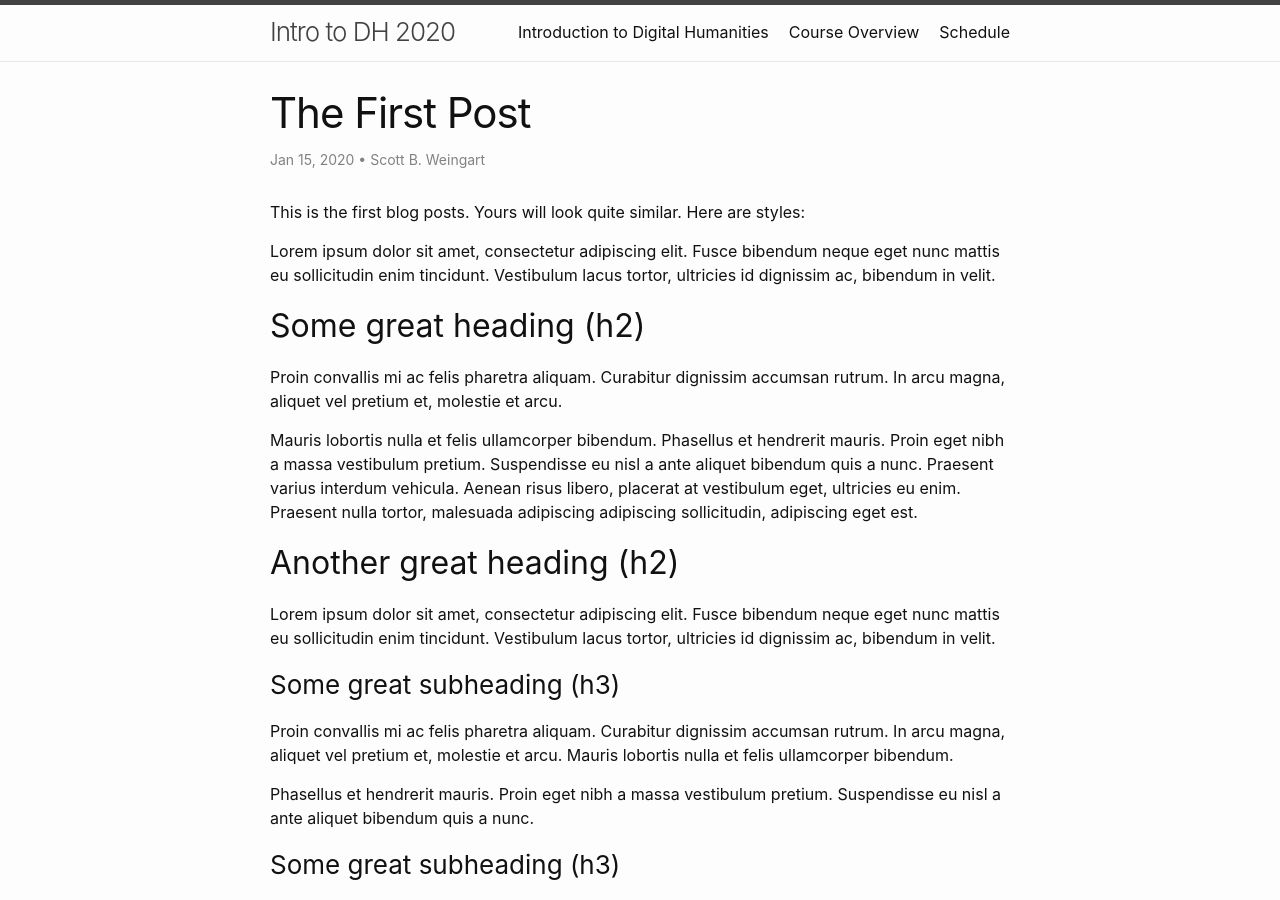
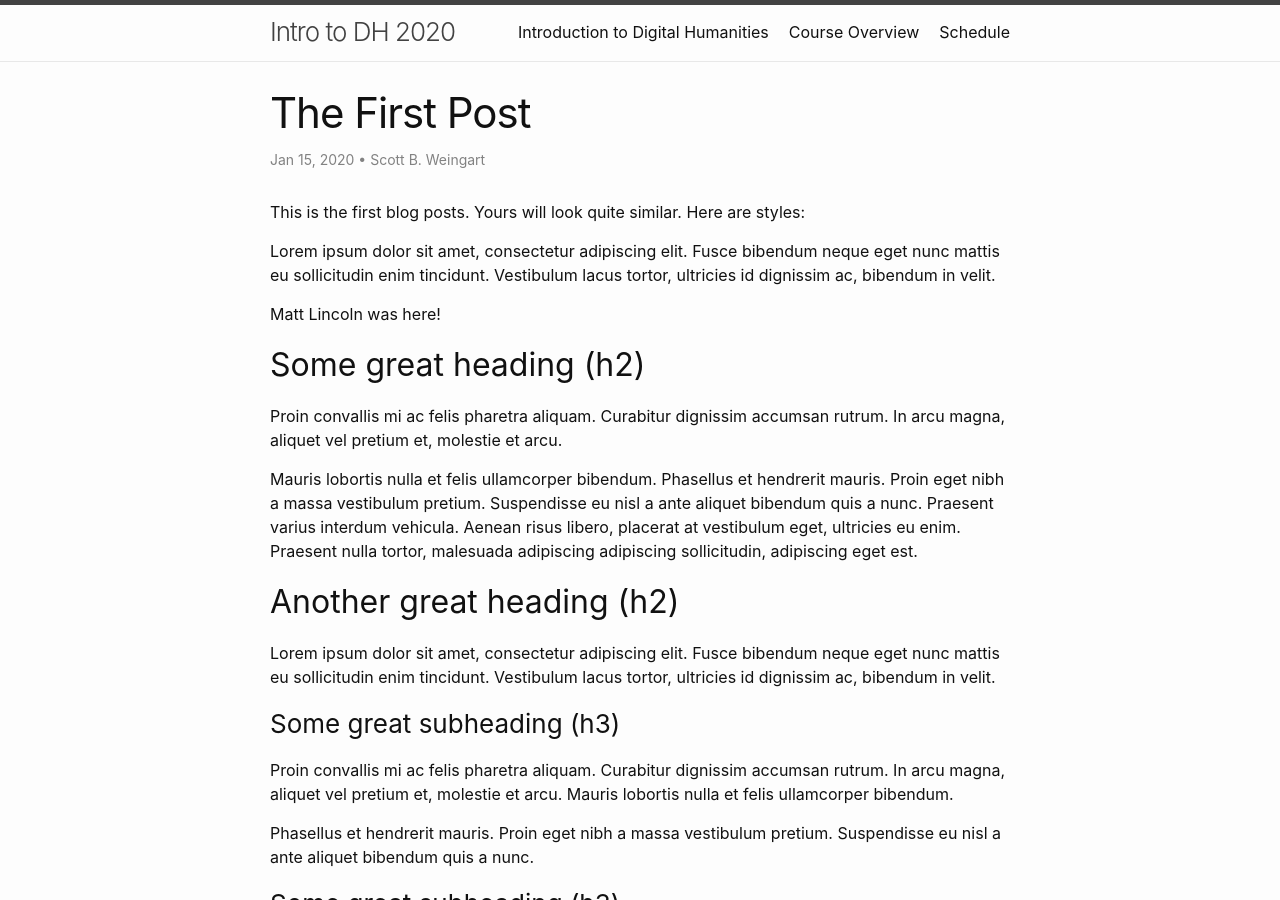
Before and after one commit to scottbot/IntroDH2020, a Jekyll site: the page built from _posts/2020-01-15-first-post.md, in a window 1280 px wide and 900 px high. Built offline with Jekyll 4.4.1, drawn with Linux system fonts in a browser that asks for light colours; a script that is not in the unit is left out.

Commit message:
I added a note about myself

```diff
--- a/_posts/2020-01-15-first-post.md
+++ b/_posts/2020-01-15-first-post.md
@@ -6,6 +6,8 @@ author: "Scott B. Weingart"
 This is the first blog posts. Yours will look quite similar. Here are styles:
 
 Lorem ipsum dolor sit amet, consectetur adipiscing elit. Fusce bibendum neque eget nunc mattis eu sollicitudin enim tincidunt. Vestibulum lacus tortor, ultricies id dignissim ac, bibendum in velit.
+
+Matt Lincoln was here!
 
 ## Some great heading (h2)
 
```
